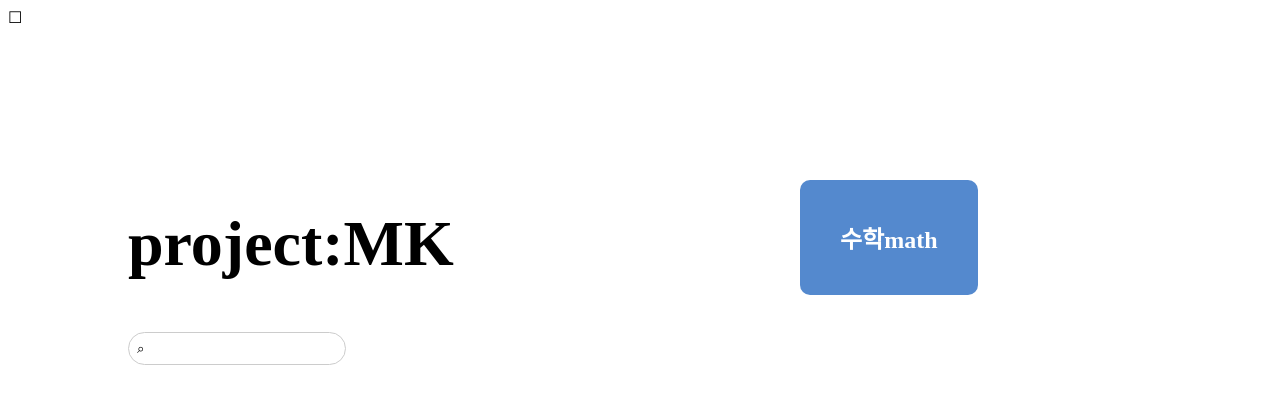
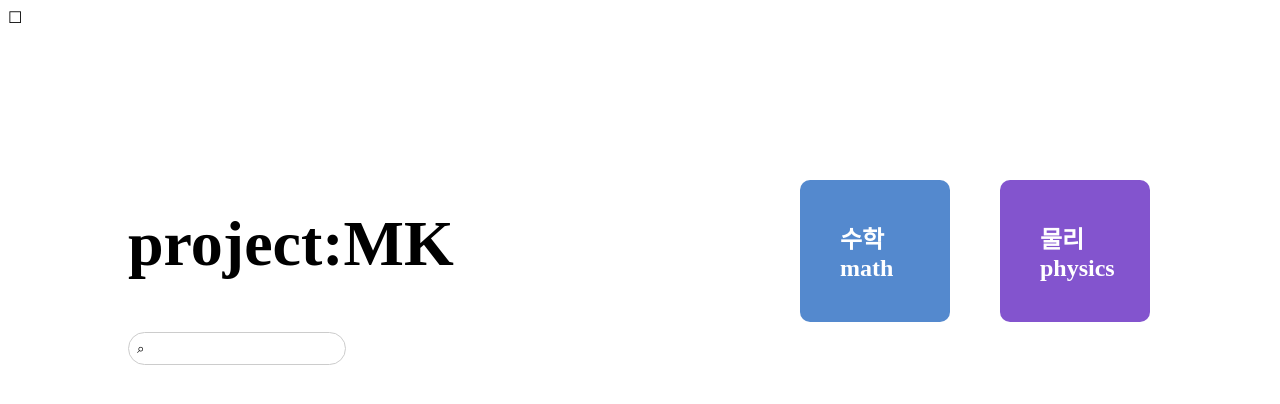
Before and after one commit to Mrkyu57/Mrkyu57.github.io, a Jekyll site: the page built from index.md, in a window 1280 px wide. Shown: the top 404 px of the page. Built offline with Jekyll 4.4.1, drawn with Linux system fonts in a browser that asks for light colours.

Commit message:
feat: 새 포스팅 추가 및 기존 글 수정

```diff
--- a/index.md
+++ b/index.md
@@ -16,6 +16,13 @@ title: "HOME"
       수학math
     </h2>
   </a>
+
+  <a href="/physicsmainpost/" class="physics-click">
+    <h2>
+      물리physics
+    </h2>
+  </a>
+
 </div>
 
 
@@ -37,13 +44,24 @@ title: "HOME"
   .menu_block h2 {
     display: inline-block;
     color: #ffffff;
-    background-color: #5489ce;
     padding: 40px;
     border-radius: 10px;
     text-decoration: none;
+    width: 70px;
+  }
 
+  .math-click h2{
+    background-color: #5489ce;
     position: absolute;
     top: 180px;
     left: 800px;
     margin: 0;
   }
+
+  .physics-click h2{
+    background-color: #8354ce;
+    position: absolute;
+    top: 180px;
+    left: 1000px;
+    margin: 0;
+  }
```
